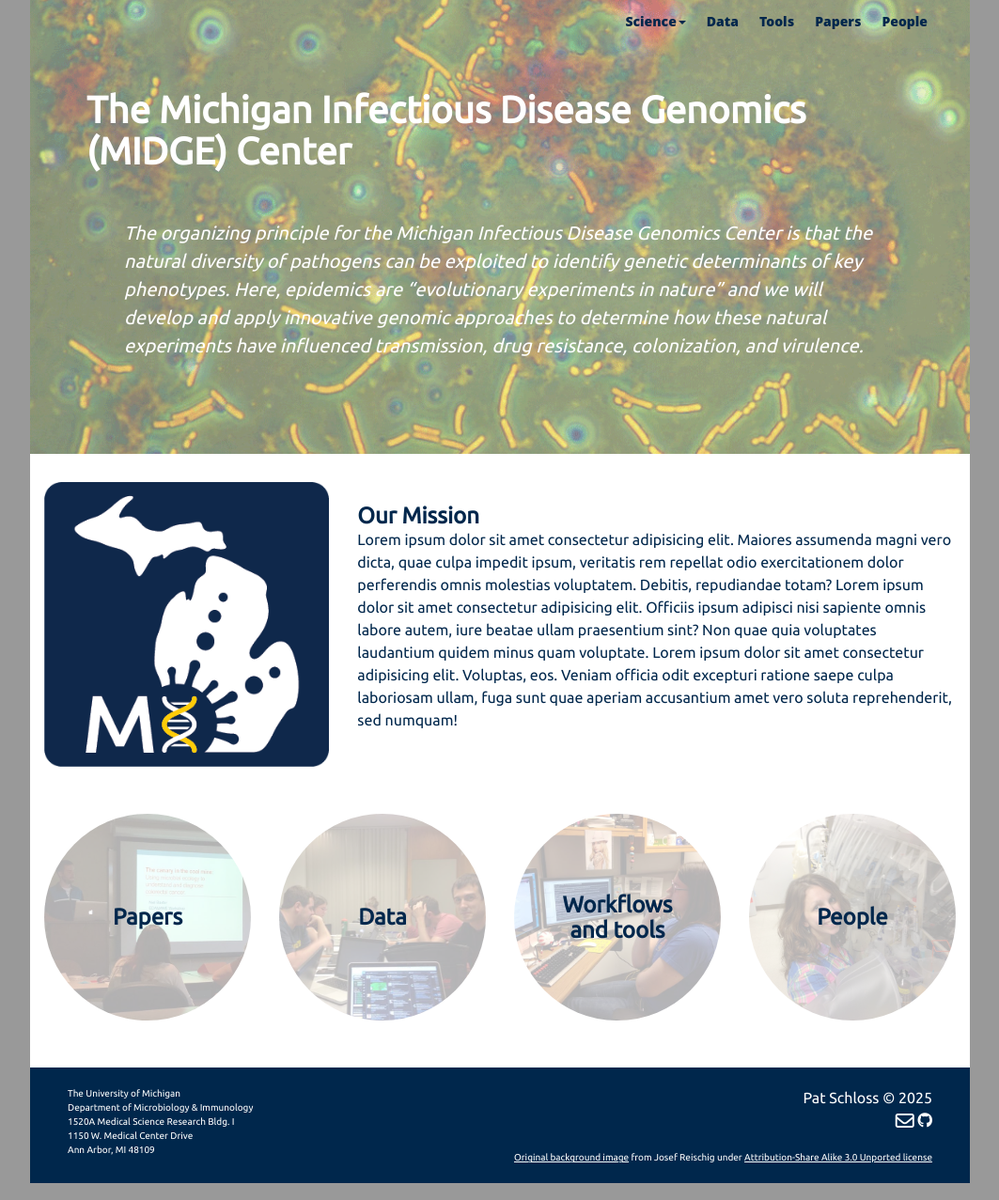
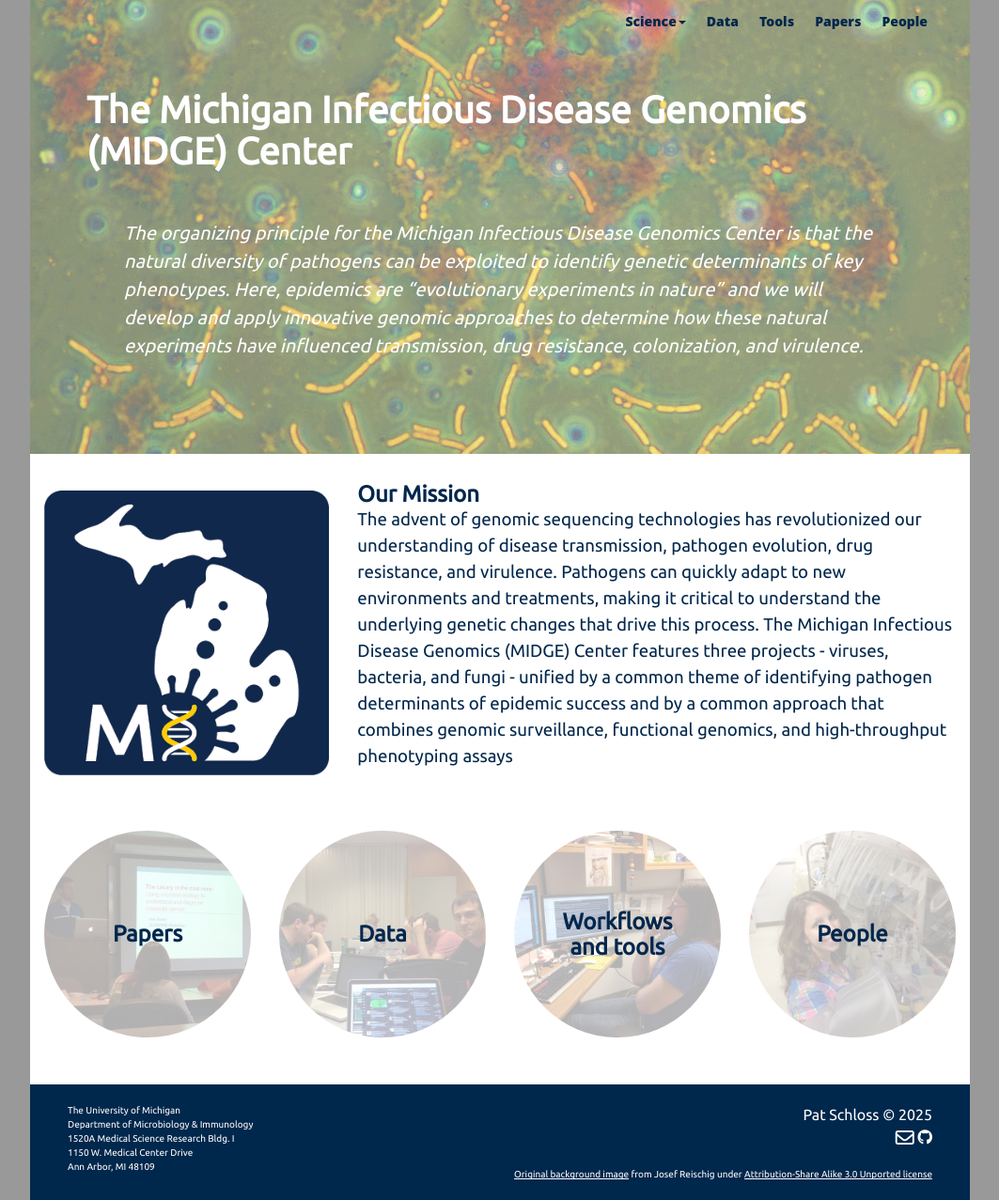
Before and after one commit to midge-center/midge-center.github.io, a Jekyll site: the page built from index.html, in a window 1280 px wide. Shown: the whole page at 94% size, without its empty margins (108-1171 px from the left). Built offline with Jekyll 4.4.1, drawn with Linux system fonts in a browser that asks for light colours; nearby versions of some CDN libraries; a style sheet for code colours, icons or effects is not loaded.

Commit message:
Add text to page

```diff
--- a/index.html
+++ b/index.html
@@ -25,7 +25,7 @@
 			</div>
 			<div class="col-md-8">
 				<h3>Our Mission</h3>
-				<p>Lorem ipsum dolor sit amet consectetur adipisicing elit. Maiores assumenda magni vero dicta, quae culpa impedit ipsum, veritatis rem repellat odio exercitationem dolor perferendis omnis molestias voluptatem. Debitis, repudiandae totam? Lorem ipsum dolor sit amet consectetur adipisicing elit. Officiis ipsum adipisci nisi sapiente omnis labore autem, iure beatae ullam praesentium sint? Non quae quia voluptates laudantium quidem minus quam voluptate. Lorem ipsum dolor sit amet consectetur adipisicing elit. Voluptas, eos. Veniam officia odit excepturi ratione saepe culpa laboriosam ullam, fuga sunt quae aperiam accusantium amet vero soluta reprehenderit, sed numquam!</p>
+				<p style="font-size: 14pt">The advent of genomic sequencing technologies has revolutionized our understanding of disease transmission, pathogen evolution, drug resistance, and virulence. Pathogens can quickly adapt to new environments and treatments, making it critical to understand the underlying genetic changes that drive this process. The Michigan Infectious Disease Genomics (MIDGE) Center features three projects - viruses, bacteria, and fungi - unified by a common theme of identifying pathogen determinants of epidemic success and by a common approach that combines genomic surveillance, functional genomics, and high-throughput phenotyping assays</p>
 			</div>
 		</div>
 	</div>
```
